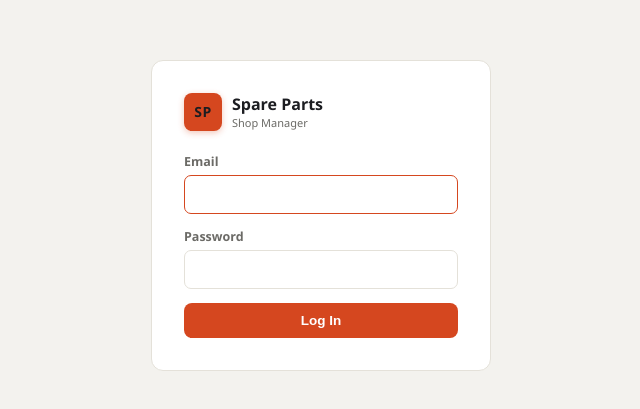
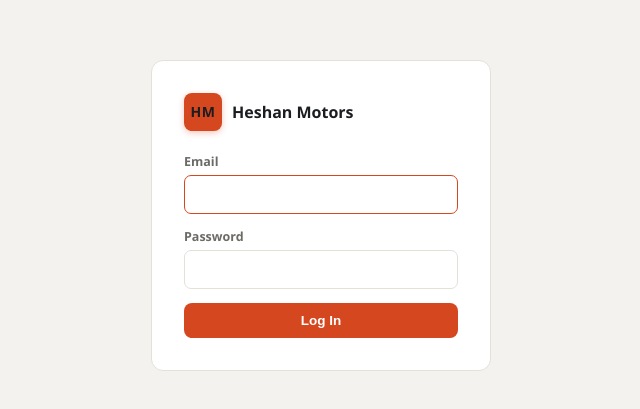
Before and after one commit to nethminidiwyanjalee2-cmd/heshan-motors, a Next.js app: page /login in a window 1280 px wide. Shown: the part 185-594 px from the top of the page, without its empty margins (319-959 px from the left). Built offline with nearby package versions, Linux system fonts and the light colour scheme; no server answers.

Commit message:
Update login page

```diff
--- a/app/login/page.jsx
+++ b/app/login/page.jsx
@@ -39,10 +39,9 @@ export default function LoginPage() {
     <div className="login-wrap">
       <div className="login-card">
         <div style={{ display: 'flex', alignItems: 'center', gap: 10, marginBottom: 22 }}>
-          <div className="brand-mark">SP</div>
+          <div className="brand-mark">HM</div>
           <div>
-            <div style={{ fontWeight: 700 }}>Spare Parts</div>
-            <div style={{ fontSize: 11, color: 'var(--muted)' }}>Shop Manager</div>
+            <div style={{ fontWeight: 700 }}>Heshan Motors</div>
           </div>
         </div>
         {(error || configError) && <div className="error-msg">{error || configError}</div>}
```
